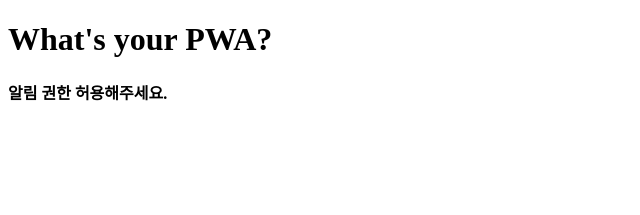
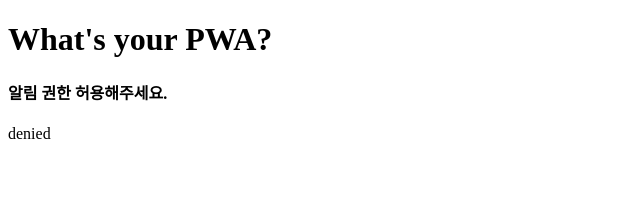
Before and after one commit to RobinHyeBin/pwa_next_pg, a Next.js app: page / in a window 1280 px wide. Shown: the top 215 px of the page, without its empty margins (0-640 px from the left). Built offline with nearby package versions, Linux system fonts and the light colour scheme; no server answers.

Commit message:
feat: 알림 허용 조건 수정

```diff
--- a/context/Notification.tsx
+++ b/context/Notification.tsx
@@ -44,7 +44,10 @@ export const NotificationContextProvider = ({
       subscription?.endpoint
     );
 
-    setIsSubscribed(!!subscriptionCount);
+    if (subscriptionCount > 0 || subscription) {
+      setIsSubscribed(true);
+    }
+
     setIsRendering(false);
   };
 
--- a/pages/index.tsx
+++ b/pages/index.tsx
@@ -1,9 +1,9 @@
-import { errorMessage } from "@/constant/error";
 import NotificationContext from "@/context/Notification";
 import useSubscriptionQuery from "@/hook/useSubscriptionQuery";
-import React, { useContext, useEffect } from "react";
+import React, { useContext, useEffect, useState } from "react";
 
 export default function Home() {
+  const [permission, setPermission] = useState("default");
   const { isSubscribed, isDenied, isRendering, toggleSubscribe } =
     useContext(NotificationContext);
   const { subscribeUser, unsubscribeUser, sendNotification } =
@@ -19,7 +19,7 @@ export default function Home() {
   };
 
   useEffect(() => {
-    alert(Notification.permission);
+    setPermission(Notification.permission);
   }, []);
 
   return (
@@ -34,6 +34,7 @@ export default function Home() {
           <button onClick={handleSendNotificationClick}>알림 푸쉬</button>
         </div>
       )}
+      <p>{permission}</p>
     </div>
   );
 }
```
Also changed, not shown: 2 other files (tests, documents, lock files or other folders).
